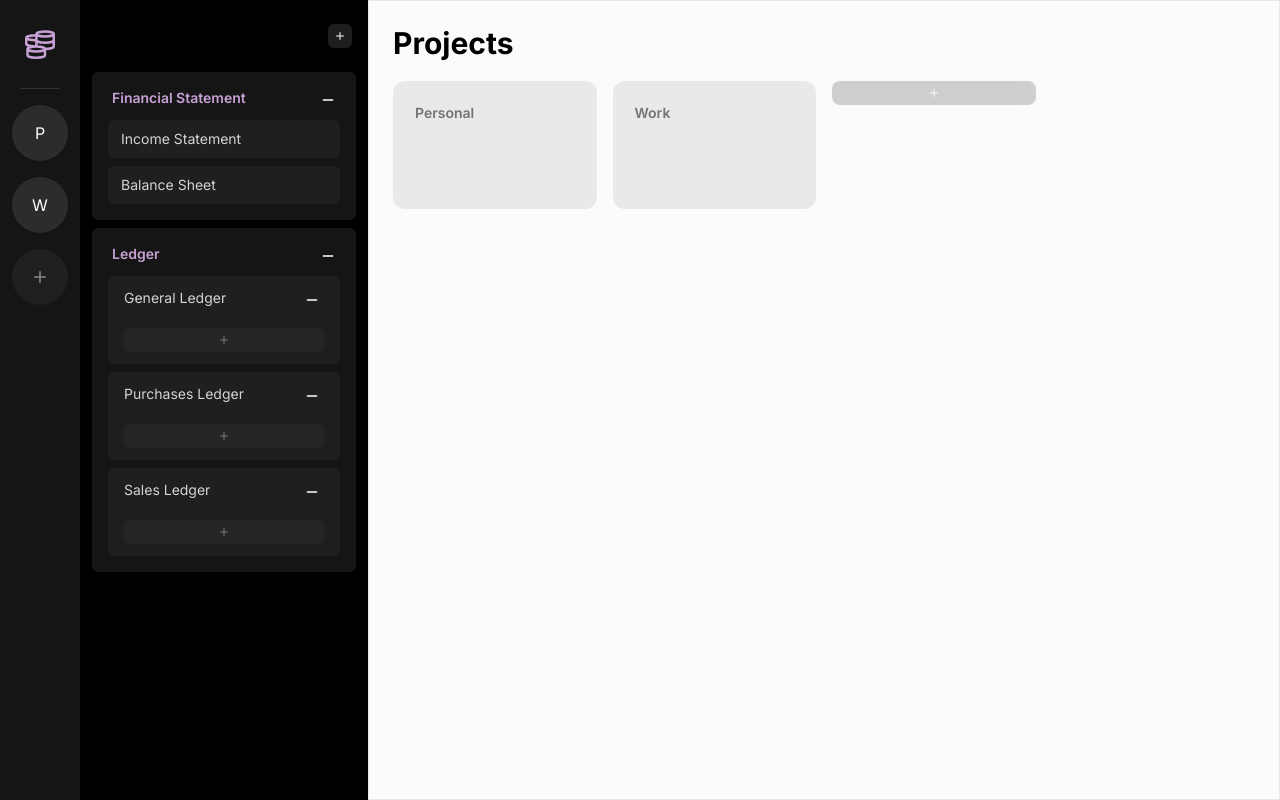
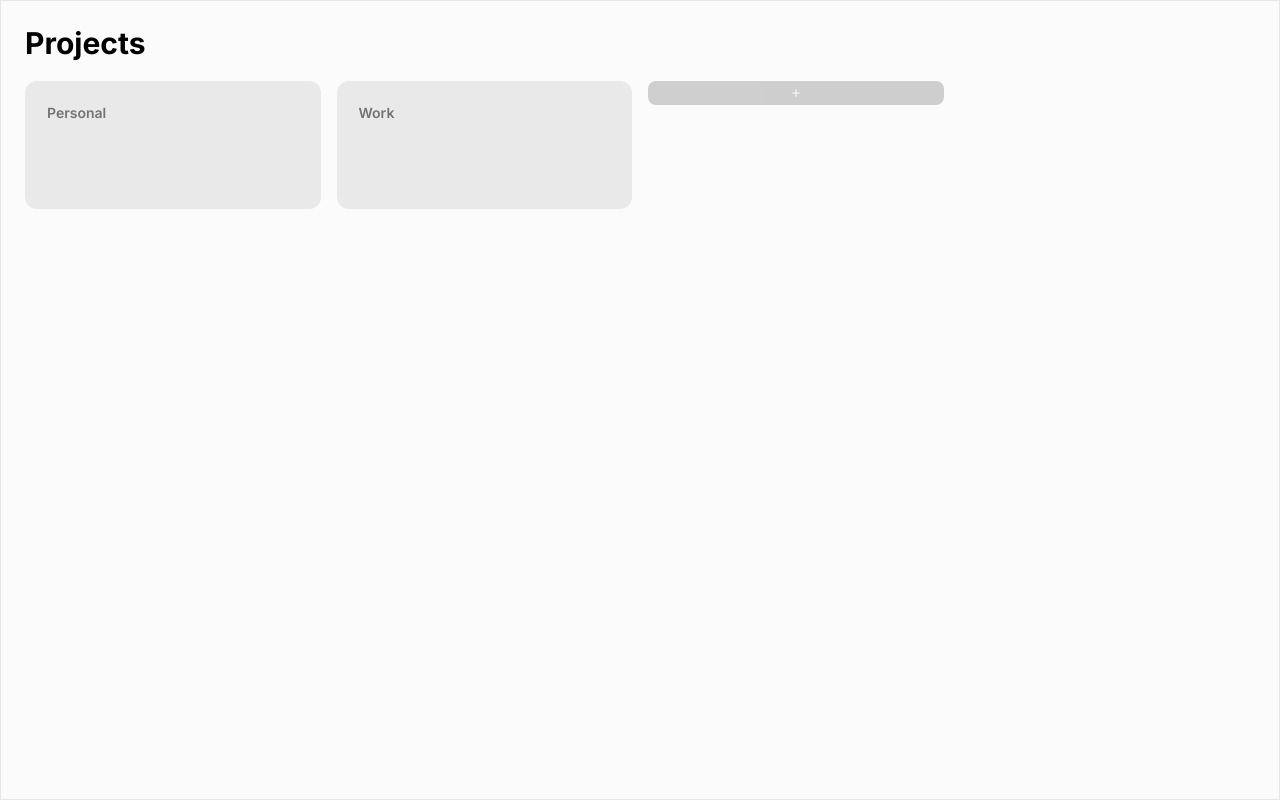
Before and after one commit to rikashi-shifu/accounts, a Next.js app: page / in a window 1280 px wide. Built offline with nearby package versions, Linux system fonts and the light colour scheme.

Commit message:
Feat: Make some changes to the logic for collapsible navigation bar

```diff
--- a/src/components/layout/Layout.tsx
+++ b/src/components/layout/Layout.tsx
@@ -1,18 +1,36 @@
 "use client";
-import React, { ReactNode, useState } from "react";
+import React, { ReactNode, createContext, useContext, useState } from "react";
 import ProjectNavigation from "./project-nav/ProjectNavigation";
 import PageNavigation from "./page-nav/PageNavigation";
+import { usePathname } from "next/navigation";
+
+interface NavContextType {
+  showNav: boolean;
+  setShowNav: React.Dispatch<React.SetStateAction<boolean>>;
+}
+
+const NavContext = createContext<NavContextType | undefined>(undefined);
+
+export const useNavContext = () => {
+  const context = useContext(NavContext);
+  if (!context) {
+    throw new Error("useNavContext must be used within a NavContext.Provider");
+  }
+  return context;
+};
 
 const Layout = ({ children }: { children: ReactNode }) => {
   const [showNav, setShowNav] = useState(true);
+  const pathname = usePathname();
 
   return (
     <div className="flex w-full">
-      <nav className="flex z-10">
-        <ProjectNavigation />
-        <PageNavigation />
-      </nav>
-
+      <NavContext.Provider value={{ showNav, setShowNav }}>
+        <nav className={`${pathname === "/" ? "hidden" : "flex"} z-10`}>
+          <ProjectNavigation />
+          <PageNavigation />
+        </nav>
+      </NavContext.Provider>
       <main
         className={`${
           !showNav && "-ms-72"
--- a/src/components/layout/page-nav/PageHeader.tsx
+++ b/src/components/layout/page-nav/PageHeader.tsx
@@ -1,5 +1,6 @@
-import React from "react";
+import React, { useContext } from "react";
 import { IoIosAdd, IoIosArrowBack } from "react-icons/io";
+import { useNavContext } from "../Layout";
 
 interface PageHeaderProps {
   name: string | undefined;
@@ -7,12 +8,14 @@ interface PageHeaderProps {
 }
 
 const PageHeader: React.FC<PageHeaderProps> = ({ name, showCloseNavBtn }) => {
+  const { setShowNav } = useNavContext();
+
   return (
     <div className="py-6 flex justify-between items-center px-4">
       <h1 className="text-white text-lg font-semibold">{name}</h1>
       <div className="flex gap-2">
         <button
-          onClick={() => null}
+          onClick={() => setShowNav(false)}
           className={`${
             showCloseNavBtn ? "opacity-100" : "opacity-0"
           } text-white bg-[#1f1f1f] duration-150 hover:bg-[#2c2c2c] text-xs w-6 h-6 rounded-md flex justify-center items-center`}
--- a/src/components/layout/page-nav/PageNavigation.tsx
+++ b/src/components/layout/page-nav/PageNavigation.tsx
@@ -1,11 +1,12 @@
 "use client";
-import React, { useEffect, useMemo, useState } from "react";
+import React, { useContext, useEffect, useMemo, useState } from "react";
 import PageHeader from "./PageHeader";
 import PageCategoryBlock from "./PageCategoryBlock";
 import PageLedgerBlock from "./PageLedgerBlock";
 import PageAccountBlock from "./PageAccountBlock";
 import PageStatementBlock from "./PageStatementBlock";
 import { useParams } from "next/navigation";
+import { useNavContext } from "../Layout";
 
 interface Account {
   name: string;
@@ -26,6 +27,7 @@ const PageNavigation = () => {
   const [showCloseNavBtn, setShowCloseNavBtn] = useState(false);
 
   const param = useParams();
+  const { showNav } = useNavContext();
 
   useEffect(() => {
     void (async () => {
@@ -48,7 +50,7 @@ const PageNavigation = () => {
 
   return (
     <div
-      className={`${!true && "-translate-x-72"} w-72 bg-black duration-300`}
+      className={`${!showNav && "-translate-x-72"} w-72 bg-black duration-300`}
       onMouseOver={() => setShowCloseNavBtn(true)}
       onMouseLeave={() => setShowCloseNavBtn(false)}
     >
--- a/src/components/layout/project-nav/ProjectBlock.tsx
+++ b/src/components/layout/project-nav/ProjectBlock.tsx
@@ -1,5 +1,6 @@
 import { useParams, useRouter } from "next/navigation";
 import React from "react";
+import { useNavContext } from "../Layout";
 
 interface Account {
   name: string;
@@ -15,21 +16,22 @@ interface Project {
 }
 
 interface ProjectBlockProps {
-  formattedProjectName: string;
   project: Project;
 }
 
-const ProjectBlock: React.FC<ProjectBlockProps> = ({
-  formattedProjectName,
-  project,
-}) => {
+const ProjectBlock: React.FC<ProjectBlockProps> = ({ project }) => {
   const router = useRouter();
   const param = useParams();
+  const { setShowNav } = useNavContext();
 
+  const formattedProjectName = project.name.toLowerCase().replace(/ /g, "-");
   return (
     <button
       onClick={() => {
-        router.push(`/${formattedProjectName}`);
+        setShowNav(true);
+        if (param.project !== formattedProjectName) {
+          router.push(`/${formattedProjectName}`);
+        }
       }}
       className={`${
         param.project === formattedProjectName
--- a/src/components/layout/project-nav/ProjectHeader.tsx
+++ b/src/components/layout/project-nav/ProjectHeader.tsx
@@ -1,23 +1,21 @@
+import { useParams, useRouter } from "next/navigation";
 import React from "react";
 import { GrMoney } from "react-icons/gr";
 
 const ProjectHeader = () => {
+  const router = useRouter();
+  const { project } = useParams();
+
   return (
-    <div className="flex flex-col">
-      <div className="py-4 w-full flex justify-center items-center">
+    <div className="flex flex-col py-3">
+      <div className="w-full flex justify-center items-center">
         <button
-          onClick={() => {}}
+          onClick={() => router.push(`/${project}`)}
           className="text-[#c8a1d6] text-3xl rounded-full w-14 h-14 flex justify-center items-center"
         >
           <GrMoney />
         </button>
       </div>
-      {/* <div className="border w-14 h-14 text-white text-2xl p-1 flex justify-center items-center border-neutral-500 rounded-full">
-        <RiHomeLine />
-      </div> */}
-      {/* <div className="rounded-2xl bg-[#c8a1d6] w-14 h-14 flex justify-center font-semibold text-3xl items-center">
-        8
-      </div> */}
     </div>
   );
 };
--- a/src/components/layout/project-nav/ProjectNavigation.tsx
+++ b/src/components/layout/project-nav/ProjectNavigation.tsx
@@ -3,6 +3,7 @@ import React, { useEffect, useState } from "react";
 import { IoIosAdd } from "react-icons/io";
 import ProjectBlock from "./ProjectBlock";
 import ProjectHeader from "./ProjectHeader";
+import { IoPersonSharp } from "react-icons/io5";
 
 interface Account {
   name: string;
@@ -32,27 +33,23 @@ const ProjectNavigation = () => {
   }, []);
 
   return (
-    <div className="w-20 flex flex-col items-center bg-[#151515] z-10">
+    <div className="w-20 flex flex-col justify-between items-center bg-[#151515] z-10">
+      <div className="flex flex-col justify-center items-center w-full">
         <ProjectHeader />
         <hr className="w-1/2 border-[#323232]" />
         <div className="h-full flex pt-4 flex-col gap-4">
           {projects.map((project, key) => {
-          const formattedProjectName = project.name
-            .toLowerCase()
-            .replace(/ /g, "-");
-          return (
-            <ProjectBlock
-              key={key}
-              formattedProjectName={formattedProjectName}
-              project={project}
-            />
-          );
+            return <ProjectBlock key={key} project={project} />;
           })}
           <button className="bg-[#2c2c2c] opacity-50 hover:opacity-100 text-2xl text-white flex justify-center items-center rounded-full w-14 h-14">
             <IoIosAdd />
           </button>
         </div>
       </div>
+      <button className="w-14 h-14 mb-3 border border-neutral-500 rounded-full flex justify-center items-center bg-[#2c2c2c] text-white">
+        <IoPersonSharp />
+      </button>
+    </div>
   );
 };
 
```
Lines whose indentation alone changed are shown as unchanged.
